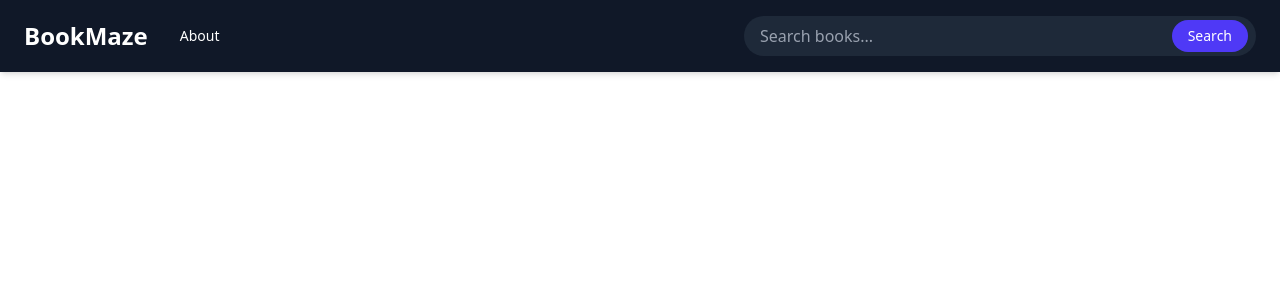
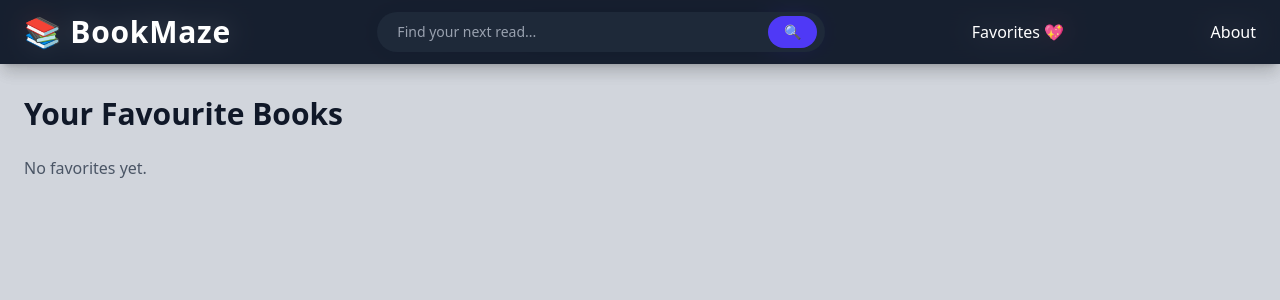
Before and after one commit to raghav095/mazeex, a React (Vite) app: page /favorites in a window 1280 px wide. Shown: the top 300 px of the page. Built offline with nearby package versions, Linux system fonts and the light colour scheme.

Commit message:
project updated added fav page

```diff
--- a/package.json
+++ b/package.json
@@ -14,6 +14,7 @@
     "axios": "^1.8.4",
     "react": "^18.2.0",
     "react-dom": "^18.2.0",
+    "react-icons": "^5.5.0",
     "react-router-dom": "^7.5.1",
     "tailwindcss": "^4.1.4"
   },
--- a/src/App.jsx
+++ b/src/App.jsx
@@ -4,6 +4,7 @@ import Navbar from './components/Navbar';
 import Home from './pages/HomePage';
 import About from './pages/About';
 import BookDetails from './pages/BookDetails';
+import FavoritesPage from './pages/FavoritesPage';
 import axios from 'axios';
 
 function App() {
@@ -22,6 +23,7 @@ function App() {
       <Navbar onSearch={onSearch} />
       <Routes>
         <Route path="/" element={<Home searchResults={books} />} />
+        <Route path="/favorites" element={<FavoritesPage />} />
         <Route path="/about" element={<About />} />
         <Route path="/book/:id" element={<BookDetails />} />
       </Routes>
--- a/src/components/BookCarousel.jsx
+++ b/src/components/BookCarousel.jsx
@@ -3,7 +3,7 @@ import BookCard from './BookCard';
 
 const BookCarousel = ({ title, books }) => {
   return (
-    <div className="mb-8">
+    <div className="mb-8 pt-10">
       <h2 className="text-xl font-bold mb-2">{title}</h2>
       <div className="flex overflow-x-auto no-scrollbar pb-2">
         {books.map(book => (
--- a/src/components/Navbar.jsx
+++ b/src/components/Navbar.jsx
@@ -1,5 +1,6 @@
 import React, { useState } from 'react';
 import { Link, useNavigate } from 'react-router-dom';
+
 
 const Navbar = ({ onSearch }) => {
   const [query, setQuery] = useState('');
@@ -14,48 +15,91 @@ const Navbar = ({ onSearch }) => {
   };
 
   return (
-    <nav className="bg-gray-900 text-white px-6 py-4 flex items-center justify-between shadow-md">
-      {/* Left Logo and Links */}
+    <nav className="bg-gray-900/80 backdrop-blur-md text-white px-6 py-3 shadow-lg fixed top-0 left-0 w-full z-50">
+      {/* Main Navbar Container */}
+      <div className="max-w-7xl mx-auto flex justify-between items-center">
+
+        {/* Brand Logo and Desktop Links */}
         <div className="flex items-center space-x-8">
-        <Link to="/" className="text-2xl font-bold text-white hover:text-indigo-300 transition duration-200">
-          BookMaze
+          <Link
+            to="/"
+            className="text-3xl font-semibold tracking-wide hover:text-indigo-400 transition-all duration-200"
+          >
+            📚 BookMaze
           </Link>
-        <Link to="/about" className="text-sm font-medium hover:text-indigo-400 transition duration-200 hidden md:block">
-          About
-        </Link>
+
         </div>
 
-      {/* Search Bar */}
-      <form onSubmit={handleSubmit} className="relative w-1/2 max-w-lg flex items-center justify-between">
+        {/* Desktop Search Bar */}
+        <form
+          onSubmit={handleSubmit}
+          className="hidden lg:flex items-center relative w-full max-w-md"
+        >
           <input
             type="text"
-          placeholder="Search books..."
             value={query}
             onChange={(e) => setQuery(e.target.value)}
-          className="w-full pl-4 pr-12 py-2 rounded-full bg-gray-800 text-white placeholder-gray-400 focus:outline-none focus:ring-2 focus:ring-indigo-500 transition duration-200"
+            placeholder="Find your next read..."
+            className="w-full bg-gray-800 text-sm text-white py-2.5 px-5 pr-14 rounded-full focus:outline-none focus:ring-2 focus:ring-indigo-500 placeholder-gray-400 transition"
           />
           <button
             type="submit"
-          className="absolute right-2 top-1/2 transform -translate-y-1/2 bg-indigo-600 hover:bg-indigo-700 text-white text-sm px-4 py-1.5 rounded-full transition duration-200"
+            className="absolute right-2 top-1/2 -translate-y-1/2 bg-indigo-600 hover:bg-indigo-700 px-4 py-1.5 rounded-full text-sm transition"
+          >
+            🔍
+          </button>
+        </form>
+        <Link
+  to="/favorites"
+  className="hidden md:inline-block text-base font-medium hover:text-indigo-300 transition duration-150"
+>
+  Favorites 💖
+</Link>
+
+        <Link
+            to="/about"
+            className="hidden md:inline-block text-base font-medium hover:text-indigo-300 transition duration-150"
+          >
+            About
+          </Link>
+
+
+        {/* Mobile Menu Toggle */}
+        <button
+          className="md:hidden text-white text-2xl focus:outline-none"
+          onClick={() => setIsMenuOpen(!isMenuOpen)}
+        >
+          ☰
+        </button>
+      </div>
+
+      {/* Mobile Dropdown Menu */}
+      {isMenuOpen && (
+        <div className="mt-4 bg-gray-800 rounded-lg shadow-inner px-6 py-4 md:hidden">
+          <Link
+            to="/about"
+            className="block text-white text-base mb-3 hover:text-indigo-400 transition"
+            onClick={() => setIsMenuOpen(false)}
+          >
+            About
+          </Link>
+
+          {/* Mobile Search */}
+          <form onSubmit={handleSubmit} className="flex items-center">
+            <input
+              type="text"
+              value={query}
+              onChange={(e) => setQuery(e.target.value)}
+              placeholder="Search books..."
+              className="flex-1 py-2 px-4 rounded-l-full bg-gray-700 text-white placeholder-gray-400 focus:outline-none"
+            />
+            <button
+              type="submit"
+              className="bg-indigo-600 hover:bg-indigo-700 text-white px-4 py-2 rounded-r-full transition"
             >
               Search
             </button>
           </form>
-
-      {/* Mobile Menu Button */}
-      <button
-        className="md:hidden text-white"
-        onClick={() => setIsMenuOpen(!isMenuOpen)}
-      >
-        <i className="fas fa-bars"></i>
-      </button>
-
-      {/* Mobile Menu */}
-      {isMenuOpen && (
-        <div className="absolute top-16 left-0 right-0 bg-gray-800 p-4 md:hidden">
-          <Link to="/about" className="text-sm font-medium text-white block mb-4">
-            About
-          </Link>
         </div>
       )}
     </nav>
--- /dev/null
+++ b/src/context/FavoritesContext.jsx
@@ -0,0 +1,44 @@
+// src/context/FavoritesContext.jsx
+
+import React, { createContext, useContext, useState, useEffect } from 'react';
+
+const FavoritesContext = createContext();
+
+export const FavoritesProvider = ({ children }) => {
+  const [favorites, setFavorites] = useState([]);
+
+  useEffect(() => {
+    const storedFavorites = localStorage.getItem('favorites');
+    if (storedFavorites) {
+      setFavorites(JSON.parse(storedFavorites));
+    }
+  }, []);
+
+  useEffect(() => {
+    localStorage.setItem('favorites', JSON.stringify(favorites));
+  }, [favorites]);
+
+  const addToFavorites = (book) => {
+    if (!favorites.some((fav) => fav.id === book.id)) {
+      setFavorites([...favorites, book]);
+    }
+  };
+
+  const removeFromFavorites = (id) => {
+    setFavorites(favorites.filter((book) => book.id !== id));
+  };
+
+  const isInFavorites = (id) => {
+    return favorites.some((book) => book.id === id);
+  };
+
+  return (
+    <FavoritesContext.Provider
+      value={{ favorites, addToFavorites, removeFromFavorites, isInFavorites }}
+    >
+      {children}
+    </FavoritesContext.Provider>
+  );
+};
+
+export const useFavorites = () => useContext(FavoritesContext);
--- a/src/main.jsx
+++ b/src/main.jsx
@@ -1,10 +1,14 @@
-import { StrictMode } from 'react'
-import { createRoot } from 'react-dom/client'
-import './index.css'
-import App from './App.jsx'
-import React from 'react'
+import { StrictMode } from 'react';
+import { createRoot } from 'react-dom/client';
+import './index.css';
+import App from './App.jsx';
+import React from 'react';
+import { FavoritesProvider } from './context/FavoritesContext';
+
 createRoot(document.getElementById('root')).render(
   <StrictMode>
-    <App />
-  </StrictMode>,
-)
+    <FavoritesProvider>
+      <App />
+    </FavoritesProvider>
+  </StrictMode>
+);
--- a/src/pages/About.jsx
+++ b/src/pages/About.jsx
@@ -2,8 +2,8 @@ import React from 'react';
 
 const About = () => {
   return (
-    <div className="container mx-auto p-4">
-      <h1 className="text-3xl font-bold mb-6">About the App</h1>
+    <div className="container mx-auto p-4 pt-20">
+      <h1 className="text-3xl font-bold mb-6 text-center">About the App</h1>
       <p className="text-lg">This is a simple Book Library app that allows you to search for books using the Google Books API and view their details.</p>
     </div>
   );
--- /dev/null
+++ b/src/pages/FavoritesPage.jsx
@@ -0,0 +1,62 @@
+import React, { useEffect } from 'react';
+import { useFavorites } from '../context/FavoritesContext';
+import { Link } from 'react-router-dom';
+import Navbar from '../components/Navbar';
+
+const FavouritePage = () => {
+  const { favorites } = useFavorites();
+
+  useEffect(() => {
+    console.log('Favorites:', favorites); // Logs the favorites array on each render
+  }, [favorites]);
+
+  return (
+    <>
+      <Navbar />
+      <div className="pt-24 px-6 min-h-screen bg-gray-300">
+        <h1 className="text-3xl font-semibold mb-6 text-gray-900 dark:text-white">
+          Your Favourite Books
+        </h1>
+
+        {favorites.length === 0 ? (
+          <p className="text-gray-600 dark:text-gray-300">No favorites yet.</p>
+        ) : (
+          <div className="grid grid-cols-1 sm:grid-cols-2 md:grid-cols-3 lg:grid-cols-4 gap-6">
+            {favorites.map((book) => {
+              if (!book || !book.thumbnail) return null; // Prevent crash if book data is incomplete
+
+              const { id, title, authors, thumbnail } = book;
+
+              return (
+                <div
+                  key={id}
+                  className="bg-white dark:bg-gray-800 rounded-lg shadow-md p-4 hover:shadow-lg transition"
+                >
+                  <img
+                    src={thumbnail || 'https://via.placeholder.com/150'}
+                    alt={title}
+                    className="w-full h-60 object-cover rounded-md mb-4"
+                  />
+                  <h3 className="text-lg font-semibold text-gray-800 dark:text-white">
+                    {title}
+                  </h3>
+                  <p className="text-sm text-gray-500 dark:text-gray-300 mb-2">
+                    {authors?.join(', ') || 'Unknown Author'}
+                  </p>
+                  <Link
+                    to={`/book/${id}`}
+                    className="text-blue-600 hover:underline text-sm"
+                  >
+                    View Details
+                  </Link>
+                </div>
+              );
+            })}
+          </div>
+        )}
+      </div>
+    </>
+  );
+};
+
+export default FavouritePage;
--- a/src/pages/HomePage.jsx
+++ b/src/pages/HomePage.jsx
@@ -3,11 +3,12 @@ import BookCarousel from '../components/BookCarousel';
 
 // Define the categories for the books.
 const categories = [
+  { title: 'New Releases', query: 'new book releases' },
   { title: 'Best Sellers', query: 'bestseller' },
   { title: 'Science Fiction', query: 'science fiction' },
   { title: 'Mystery & Thriller', query: 'thriller' },
-  { title: 'New Releases', query: 'new book releases' },
   { title: 'Romance', query: 'romantic novels' },
+  { title: 'Crime', query: 'crime novels' },
 ];
 
 const HomePage = ({ searchResults }) => {
```
Also changed, not shown: src/pages/BookDetails.jsx (+46 -19 lines), 1 other file (tests, documents, lock files or other folders). Lines whose indentation alone changed are shown as unchanged.
